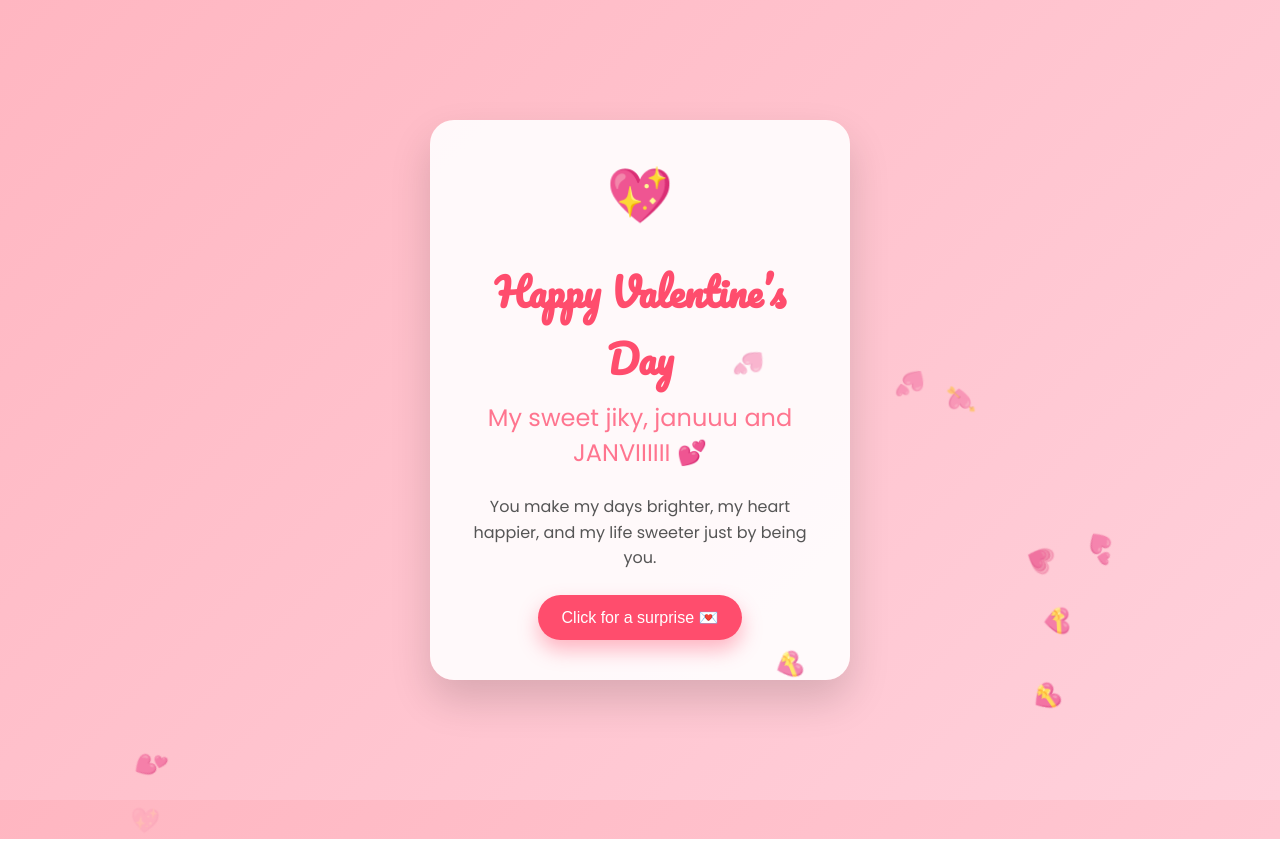
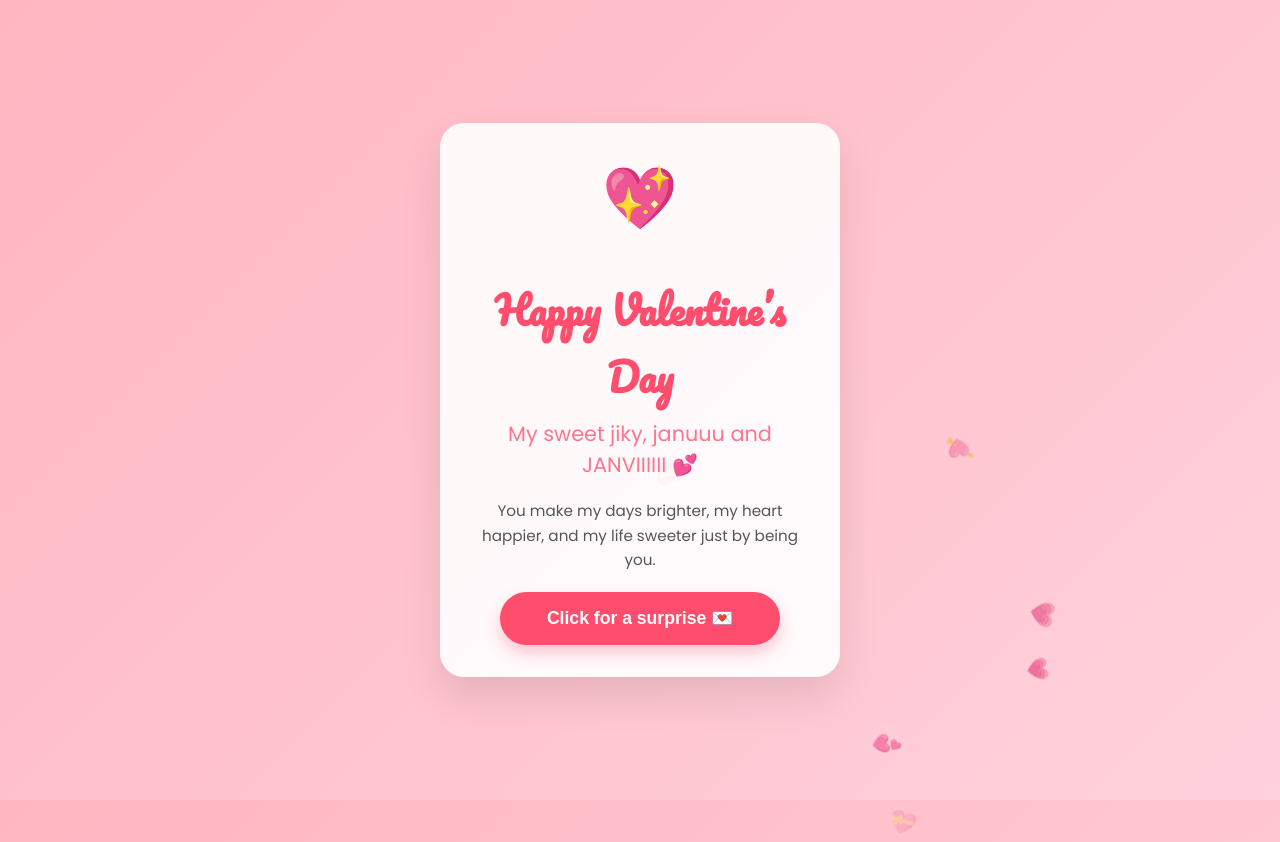
Before and after one commit to Lucid9427/VD, a plain HTML site: page index.html in a window 1280 px wide. Drawn offline with Linux system fonts and the light colour scheme.

Commit message:
Refactor index.html

```diff
--- a/index.html
+++ b/index.html
@@ -3,58 +3,68 @@
 <head>
   <meta charset="UTF-8" />
   <title>Happy Valentine’s Day 💖</title>
-  <meta name="viewport" content="width=device-width, initial-scale=1.0" />
+  <meta name="viewport" content="width=device-width, initial-scale=1.0, maximum-scale=1.0, user-scalable=no" />
 
   <style>
     @import url('https://fonts.googleapis.com/css2?family=Pacifico&family=Poppins:wght@300;400;600&display=swap');
 
     * {
       box-sizing: border-box;
+      -webkit-tap-highlight-color: transparent; /* Removes blue tap highlight on mobile */
     }
 
     body {
       margin: 0;
-      min-height: 100vh;
+      /* Dynamic viewport height is better for mobile browsers */
+      min-height: 100dvh;
       background: linear-gradient(135deg, #ffb6c1, #ffd1dc);
       display: flex;
       align-items: center;
       justify-content: center;
       font-family: 'Poppins', sans-serif;
-      overflow: hidden;
+      overflow-x: hidden; /* Prevent horizontal scroll from floating hearts */
+      padding: 20px;
     }
 
     .card {
       background: rgba(255, 255, 255, 0.9);
-      padding: 2.5rem;
+      padding: 2rem;
       border-radius: 24px;
       text-align: center;
-      max-width: 420px;
-      box-shadow: 0 20px 40px rgba(0,0,0,0.15);
-      animation: popIn 1s ease;
+      width: 100%;
+      max-width: 400px;
+      box-shadow: 0 20px 40px rgba(0,0,0,0.1);
+      animation: popIn 0.8s cubic-bezier(0.175, 0.885, 0.32, 1.275);
+      z-index: 10;
+      position: relative;
     }
 
     h1 {
       font-family: 'Pacifico', cursive;
       color: #ff4d6d;
-      font-size: 2.4rem;
+      /* Responsive font size */
+      font-size: clamp(1.8rem, 8vw, 2.4rem);
       margin-bottom: 0.5rem;
     }
 
     h2 {
       color: #ff758f;
       font-weight: 400;
+      font-size: clamp(1rem, 5vw, 1.3rem);
       margin-top: 0;
     }
 
     p {
       color: #555;
-      font-size: 1rem;
+      font-size: 0.95rem;
       line-height: 1.6;
-      margin: 1.5rem 0;
+      margin: 1.2rem 0;
     }
 
-    .heart {
-      font-size: 3rem;
+    .heart-main {
+      font-size: 3.5rem;
+      margin-bottom: 10px;
+      display: inline-block;
       animation: beat 1.2s infinite;
     }
 
@@ -62,17 +72,20 @@
       background: #ff4d6d;
       color: white;
       border: none;
-      padding: 0.8rem 1.5rem;
+      /* Larger touch target for thumbs */
+      padding: 1rem 2rem;
       border-radius: 999px;
-      font-size: 1rem;
+      font-size: 1.1rem;
+      font-weight: 600;
       cursor: pointer;
       transition: transform 0.2s, box-shadow 0.2s;
-      box-shadow: 0 10px 20px rgba(255,77,109,0.4);
+      box-shadow: 0 8px 15px rgba(255,77,109,0.3);
+      width: 100%; /* Full width on mobile looks cleaner */
+      max-width: 280px;
     }
 
-    button:hover {
-      transform: translateY(-2px);
-      box-shadow: 0 15px 25px rgba(255,77,109,0.5);
+    button:active {
+      transform: scale(0.95);
     }
 
     .message {
@@ -80,50 +93,48 @@
       margin-top: 1.5rem;
       color: #ff4d6d;
       font-weight: 600;
+      font-size: 1rem;
+      line-height: 1.5;
+      animation: fadeIn 0.5s ease-in;
     }
 
-    /* Floating hearts */
+    /* Floating hearts optimized for performance */
     .floating-heart {
       position: absolute;
-      bottom: -50px;
+      bottom: -10vh;
       font-size: 1.5rem;
-      opacity: 0.8;
-      animation: floatUp 8s linear infinite;
+      opacity: 0;
+      pointer-events: none;
+      will-change: transform; /* Helps mobile GPU performance */
+      animation: floatUp 6s linear forwards;
     }
 
     @keyframes beat {
       0%, 100% { transform: scale(1); }
-      50% { transform: scale(1.2); }
+      50% { transform: scale(1.15); }
     }
 
     @keyframes popIn {
-      from {
-        transform: scale(0.8);
-        opacity: 0;
-      }
-      to {
-        transform: scale(1);
-        opacity: 1;
-      }
+      from { transform: scale(0.9); opacity: 0; }
+      to { transform: scale(1); opacity: 1; }
+    }
+
+    @keyframes fadeIn {
+      from { opacity: 0; transform: translateY(10px); }
+      to { opacity: 1; transform: translateY(0); }
     }
 
     @keyframes floatUp {
-      from {
-        transform: translateY(0) rotate(0deg);
-        opacity: 0;
-      }
-      10% { opacity: 0.8; }
-      to {
-        transform: translateY(-110vh) rotate(360deg);
-        opacity: 0;
-      }
+      0% { transform: translateY(0) rotate(0deg); opacity: 0; }
+      15% { opacity: 0.7; }
+      100% { transform: translateY(-110vh) rotate(360deg); opacity: 0; }
     }
   </style>
 </head>
 <body>
 
   <div class="card">
-    <div class="heart">💖</div>
+    <div class="heart-main">💖</div>
     <h1>Happy Valentine’s Day</h1>
     <h2>My sweet jiky, januuu and JANVIIIIII 💕</h2>
 
@@ -141,23 +152,33 @@
 
   <script>
     function showMessage() {
-      document.getElementById("secretMessage").style.display = "block";
+      const msg = document.getElementById("secretMessage");
+      msg.style.display = "block";
+      // Smooth scroll into view if message is long
+      msg.scrollIntoView({ behavior: 'smooth', block: 'nearest' });
     }
 
-    // create floating hearts
     const hearts = ["💗","💖","💘","💝","💕"];
+
+    // Slightly slower interval for mobile battery/performance
     setInterval(() => {
       const heart = document.createElement("div");
       heart.className = "floating-heart";
       heart.textContent = hearts[Math.floor(Math.random() * hearts.length)];
       heart.style.left = Math.random() * 100 + "vw";
-      heart.style.animationDuration = 6 + Math.random() * 4 + "s";
+
+      // Vary the size slightly for depth
+      const size = Math.random() * (1.5 - 0.8) + 0.8;
+      heart.style.fontSize = `${size}rem`;
+
+      heart.style.animationDuration = 5 + Math.random() * 5 + "s";
       document.body.appendChild(heart);
 
+      // Clean up DOM
       setTimeout(() => {
         heart.remove();
-      }, 10000);
-    }, 500);
+      }, 7000);
+    }, 800);
   </script>
 
 </body>
```
